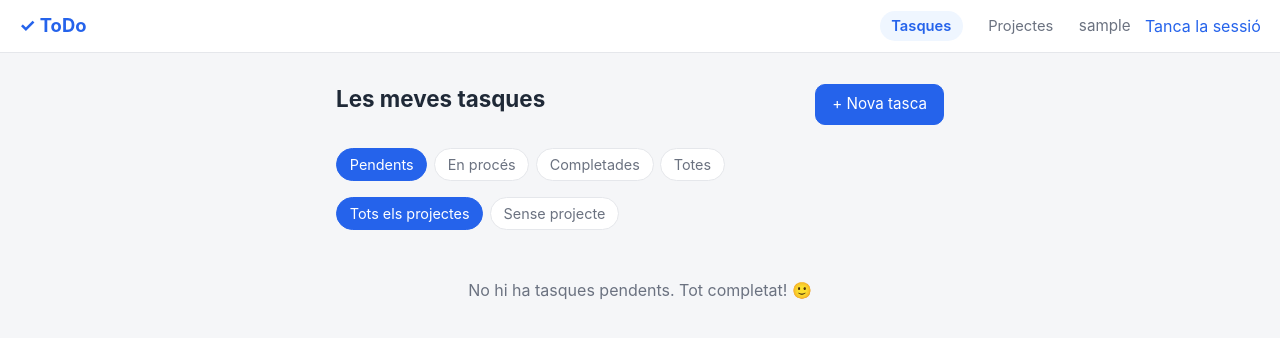
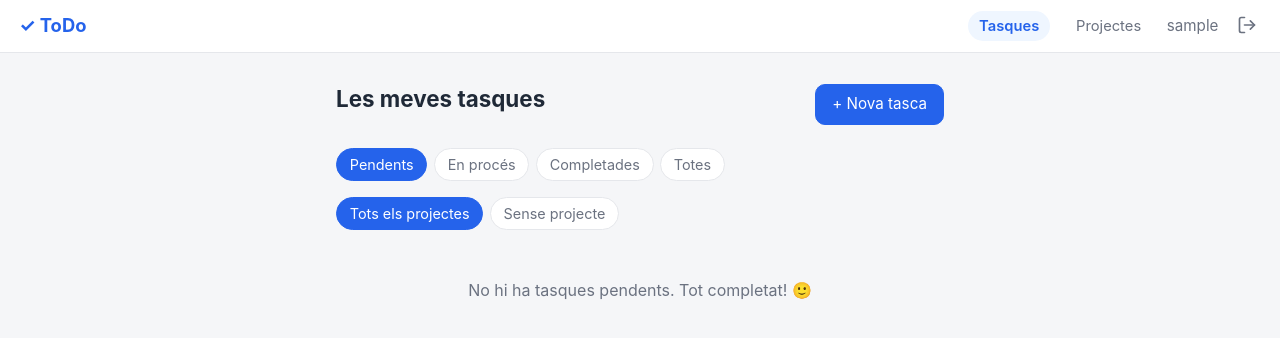
Before and after one commit to xorilla/todo, a Django app: page / in a window 1280 px wide. Shown: the top 338 px of the page. Run offline with Django 5.2, Linux system fonts and the light colour scheme; the visitor is signed in with stand-in values (Sample User, id 1); data that the repository does not hold is empty.

Commit message:
style(tasks): replace logout text button with icon

```diff
--- a/static/css/styles.css
+++ b/static/css/styles.css
@@ -416,3 +416,15 @@ form p.errorlist {
 .linklike:hover {
   text-decoration: underline;
 }
+
+.icon-btn {
+  display: inline-flex;
+  align-items: center;
+  padding: 0.25rem;
+  color: var(--muted);
+}
+
+.icon-btn:hover {
+  text-decoration: none;
+  color: var(--primary);
+}
--- a/tasks/templates/tasks/base.html
+++ b/tasks/templates/tasks/base.html
@@ -18,7 +18,13 @@
         <span class="who">{{ user.username }}</span>
         <form method="post" action="{% url 'logout' %}" class="inline-form">
           {% csrf_token %}
-          <button type="submit" class="linklike">Tanca la sessió</button>
+          <button type="submit" class="linklike icon-btn" aria-label="Tanca la sessió" title="Tanca la sessió">
+            <svg xmlns="http://www.w3.org/2000/svg" width="20" height="20" viewBox="0 0 24 24" fill="none" stroke="currentColor" stroke-width="2" stroke-linecap="round" stroke-linejoin="round" aria-hidden="true">
+              <path d="M9 21H5a2 2 0 0 1-2-2V5a2 2 0 0 1 2-2h4"/>
+              <polyline points="16 17 21 12 16 7"/>
+              <line x1="21" y1="12" x2="9" y2="12"/>
+            </svg>
+          </button>
         </form>
       </nav>
     {% endif %}
```
